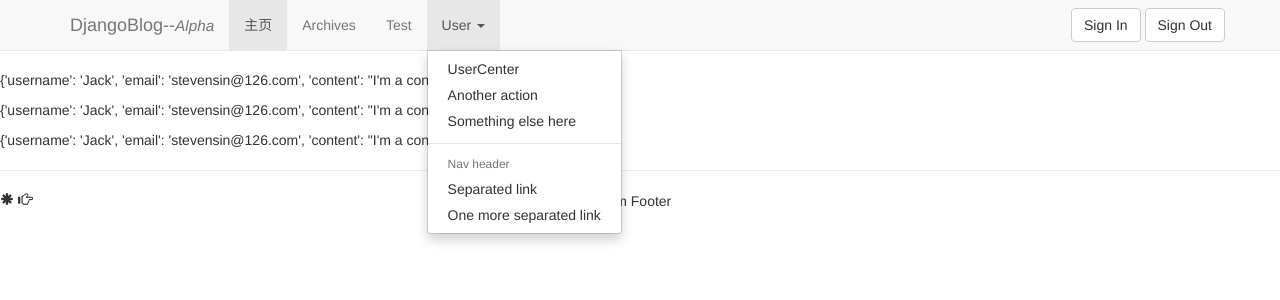
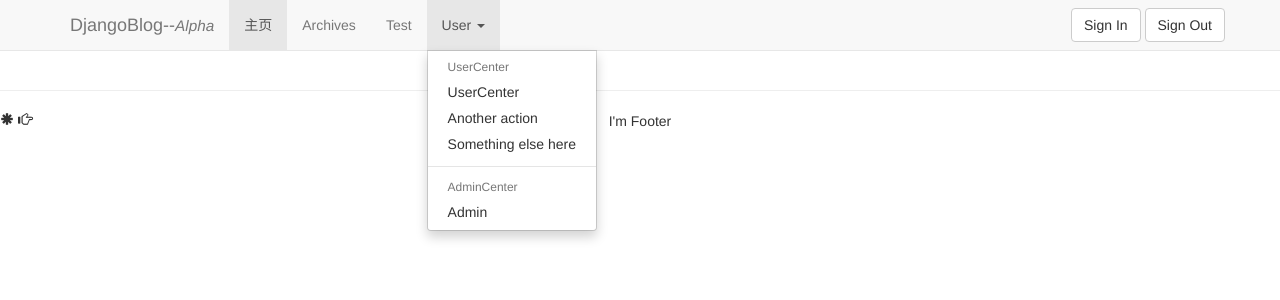
Before and after one commit to tesb/mysite, a Django app: page /test/ in a window 1280 px wide, after a click on "User". Shown: the top 300 px of the page. Run offline with Django 3.2, Linux system fonts and the light colour scheme; parts of the project's set-up code (start-up, migrations or seed data) failed here and were passed over; some libraries are stand-ins or nearby versions.

Commit message:
usercenter and archives add

```diff
--- /dev/null
+++ b/mysite/blog/admin.py
@@ -0,0 +1,5 @@
+import models
+from django.contrib import admin
+
+admin.site.register(models.User)
+admin.site.register(models.Post)
--- a/mysite/blog/views.py
+++ b/mysite/blog/views.py
@@ -2,6 +2,8 @@
 from django.http import HttpResponse
 from django.shortcuts import render_to_response
 from django.template import RequestContext
+
+from blog.models import User,Post
 
 from hashlib import md5
 
@@ -34,31 +36,20 @@ def Logout(request):
 
 
 def Archives(request):
-    response = {'num' : 'archivespage'}
+    post = Post.objects.order_by('id')
+    response = { 'post':post }
     return render_to_response('archives.html' , response )
 
 
 def Usercenter(request):
-    baseurl = 'http://7u2m64.com1.z0.glb.clouddn.com/avatar/'
-    user = {
-            'username':'Jack',
-            'email':'stevensin@126.com',
-            'content':'I\'m a content testI\'m a content testI\'m a content testI\'m a content testI\'m a content testI\'m a content testI\'m a content testI\'m a content testI\'m a content testI\'m a content testI\'m a content testI\'m a content testI\'m a content testI\'m a content testI\'m a content testI\'m a content testI\'m a content testI\'m a content testI\'m a content testI\'m a content testI\'m a content testI\'m a content testI\'m a content testI\'m a content testI\'m a content testI\'m a content testI\'m a content testI\'m a content testI\'m a content testI\'m a content testI\'m a content testI\'m a content testI\'m a content testI\'m a content testI\'m a content testI\'m a content testI\'m a content testI\'m a content testI\'m a content testI\'m a content testI\'m a content testI\'m a content testI\'m a content testI\'m a content testI\'m a content testI\'m a content testI\'m a content testI\'m a content testI\'m a content testI\'m a content testI\'m a content testI\'m a content testI\'m a content testI\'m a content testI\'m a content testI\'m a content testI\'m a content testI\'m a content testI\'m a content testI\'m a content testI\'m a content testI\'m a content testI\'m a content testI\'m a content testI\'m a content testI\'m a content testI\'m a content testI\'m a content testI\'m a content testI\'m a content testI\'m a content testI\'m a content testI\'m a content testI\'m a content test',
-            }
-    user['avatra'] = baseurl + md5( user['email'] ).hexdigest()
 
-    return render_to_response('usercenter.html', user )
+    user = User.objects.order_by('id')
+
+    return render_to_response('usercenter.html' , { 'user':user } )
 
 
-def Test(request ):
+def Test( request ):
 
-    response = { 'user':
-                [
-                  {'username':'Jack','email':'stevensin@126.com','content':'I\'m a content'},
-                  {'username':'Jack','email':'stevensin@126.com','content':'I\'m a content'},
-                  {'username':'Jack','email':'stevensin@126.com','content':'I\'m a content'}
+    user = User.objects.order_by('name')
 
-                ]
-                }
-    resp = { 'a': [1,2,3,4,5,6,7,8,9,0,11] }
-    return render_to_response('test.html' , response )
+    return render_to_response('test.html' , { 'user':user } )
--- a/mysite/templates/base.html
+++ b/mysite/templates/base.html
@@ -46,13 +46,14 @@
             <li class="dropdown">
               <a href="" class="dropdown-toggle" data-toggle="dropdown" role="button" aria-expanded="false"> User <span class="caret"></span></a>
               <ul class="dropdown-menu" role="menu">
-                <li><a href="/usercenter">UserCenter</a></li>
-                <li><a href="#">Another action</a></li>
-                <li><a href="#">Something else here</a></li>
+                <li class="dropdown-header">UserCenter</li>
+                <li><a href="/usercenter/">UserCenter</a></li>
+                <li><a href="">Another action</a></li>
+                <li><a href="">Something else here</a></li>
                 <li class="divider"></li>
-                <li class="dropdown-header">Nav header</li>
-                <li><a href="#">Separated link</a></li>
-                <li><a href="#">One more separated link</a></li>
+                <li class="dropdown-header">AdminCenter</li>
+                <li><a href="/admin/">Admin</a></li>
+
               </ul>
             </li>
           </ul>
--- a/mysite/templates/test.html
+++ b/mysite/templates/test.html
@@ -3,10 +3,6 @@
 
 {% block content %}
 
-{% for item in user %}
-<p>{{ item }}</p>
-
-{% endfor %}
 
 
 
```
Also changed, not shown: mysite/blog/models.py (+9 -0 lines), mysite/templates/archives.html (+11 -3 lines), mysite/templates/usercenter.html (+15 -7 lines), 4 other files.
